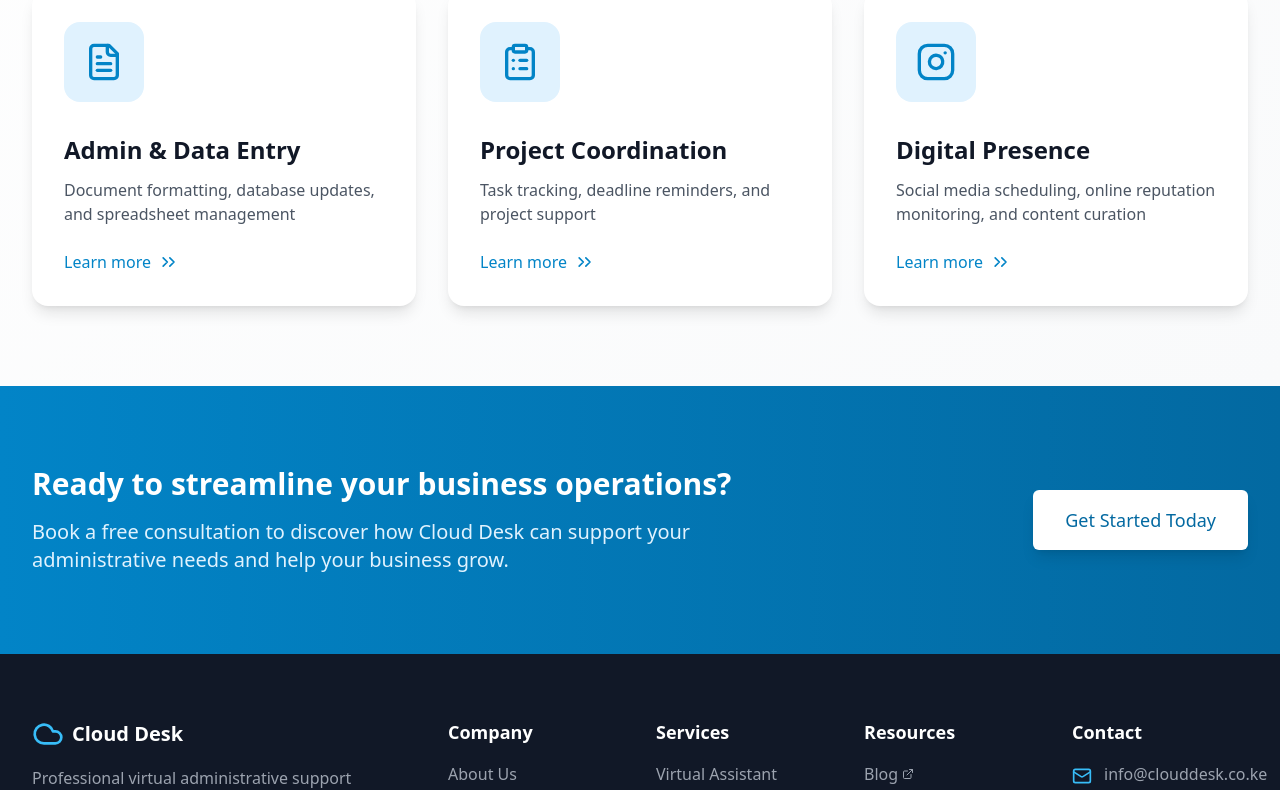
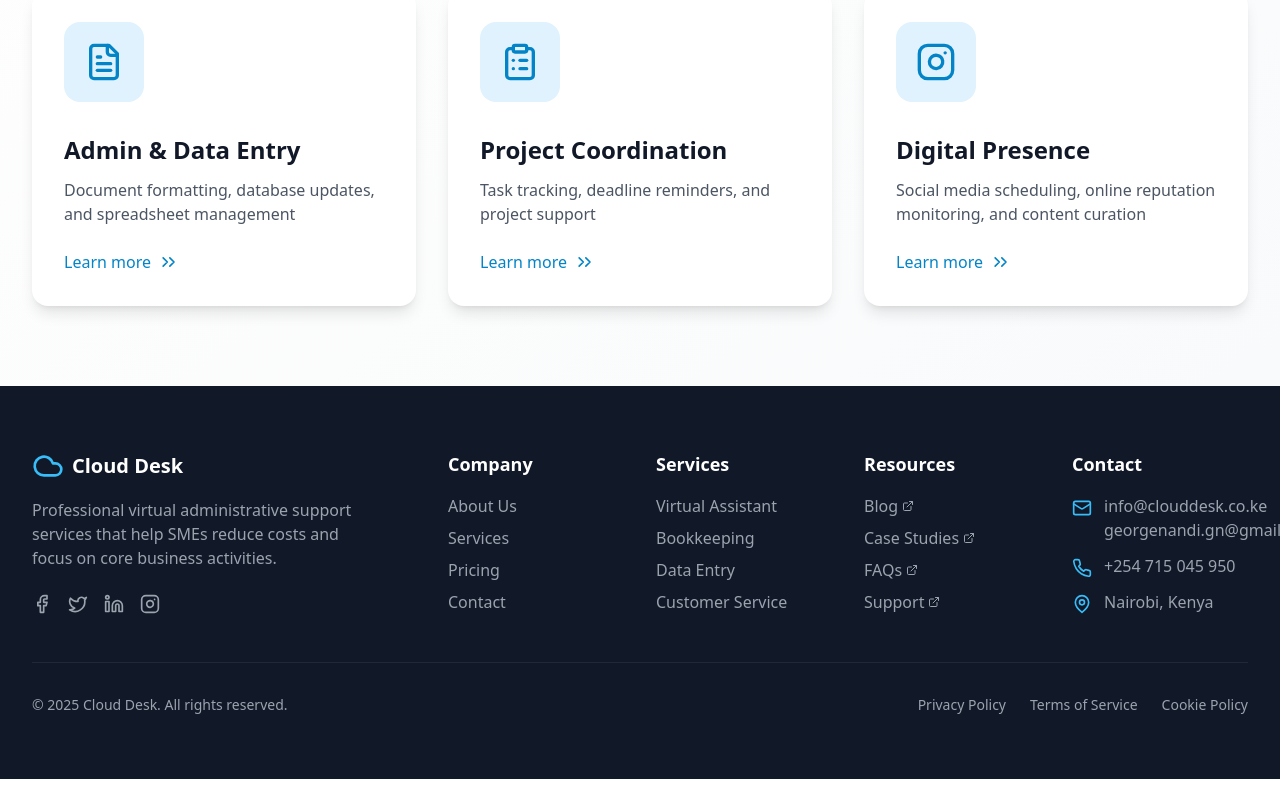
Before and after one commit to Mmulobi/cloud_desk, a React (Vite) app: page / in a window 1280 px wide. Shown: the part 2000-2790 px from the top of the page. Built offline with nearby package versions, Linux system fonts and the light colour scheme.

Commit message:
feat: Remove Contact link from Navbar and CTA section from HomePage

```diff
--- a/src/components/Navbar.tsx
+++ b/src/components/Navbar.tsx
@@ -192,12 +192,6 @@ const Navbar = () => {
             >
               About
             </Link>
-            <Link
-              to="/contact"
-              className="px-3 py-2 rounded-md font-bold text-white hover:text-primary-200"
-            >
-              Contact
-            </Link>
 
             <motion.div
               whileHover={{ scale: 1.05 }}
@@ -377,13 +371,6 @@ const Navbar = () => {
               >
                 About
               </Link>
-              <Link
-                to="/contact"
-                className="block px-4 py-3 text-white hover:text-primary-200"
-                onClick={() => setIsOpen(false)}
-              >
-                Contact
-              </Link>
               <div className="px-4 pt-2 pb-3">
                 <Link
                   to="/contact"
--- a/src/pages/HomePage.tsx
+++ b/src/pages/HomePage.tsx
@@ -426,41 +426,6 @@ const HomePage = () => {
           </motion.div>
         </div>
       </section>
-
-      {/* CTA Section */}
-      <section className="bg-gradient-to-r from-primary-600 to-primary-700 py-20">
-        <div className="max-w-7xl mx-auto px-4 sm:px-6 lg:px-8">
-          <motion.div
-            className="md:flex md:items-center md:justify-between"
-            initial={{ opacity: 0, y: 20 }}
-            whileInView={{ opacity: 1, y: 0 }}
-            viewport={{ once: true }}
-            transition={{ duration: 0.6 }}
-          >
-            <div className="text-center md:text-left md:w-2/3">
-              <h2 className="text-3xl font-bold text-white mb-4">
-                Ready to streamline your business operations?
-              </h2>
-              <p className="text-xl text-primary-100 mb-6 md:mb-0 max-w-2xl">
-                Book a free consultation to discover how Cloud Desk can support your administrative needs and help your business grow.
-              </p>
-            </div>
-            <div className="text-center md:text-right md:w-1/3">
-              <motion.div
-                whileHover={{ scale: 1.05 }}
-                whileTap={{ scale: 0.95 }}
-              >
-                <Link
-                  to="/contact"
-                  className="inline-block bg-white text-primary-700 px-8 py-4 rounded-md font-medium text-lg hover:bg-gray-100 transition shadow-lg"
-                >
-                  Get Started Today
-                </Link>
-              </motion.div>
-            </div>
-          </motion.div>
-        </div>
-      </section>
     </div>
   );
 };
```
